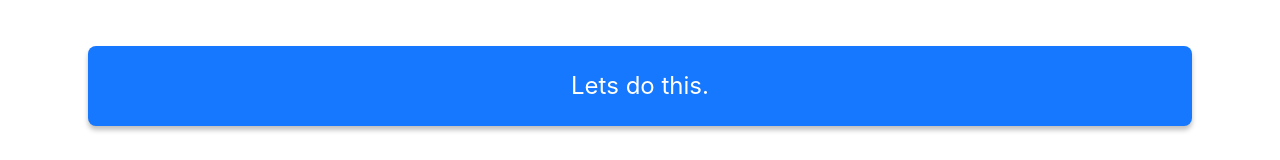
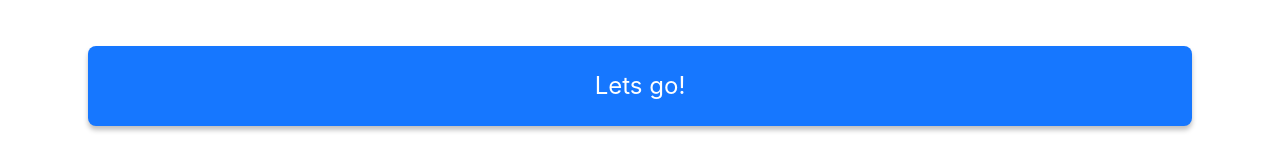
Before and after one commit to Orca-Save/orca, a Next.js app: page /signup in a window 1280 px wide. Shown: the part 533-693 px from the top of the page. Built offline with nearby package versions, Linux system fonts and the light colour scheme.

Commit message:
excitement text

```diff
--- a/src/app/signup/page.tsx
+++ b/src/app/signup/page.tsx
@@ -58,7 +58,7 @@ export default function SignUpPage() {
               onClick={onClick}
             >
               {/* <a href="https://orcanext.b2clogin.com/orcanext.onmicrosoft.com/b2c_1_orca_signin/oauth2/v2.0/authorize?client_id=3dd4e88e-63c3-49b3-af56-f2770cf498a8&scope=offline_access%20openid&response_type=code&redirect_uri=http%3A%2F%2Flocalhost%3A3000%2Fapi%2Fauth%2Fcallback%2Fazure-ad-b2c&state=AUwpUvWbqIRYKTlgIQ6LnrYpVQwob6tnGMSXe5RVHSI&option=signup"> */}
-              Lets do this.
+              Lets go!
               {/* </a> */}
             </Button>
             {/* <Button size="large" className="w-full " onClick={onClick}>
```
